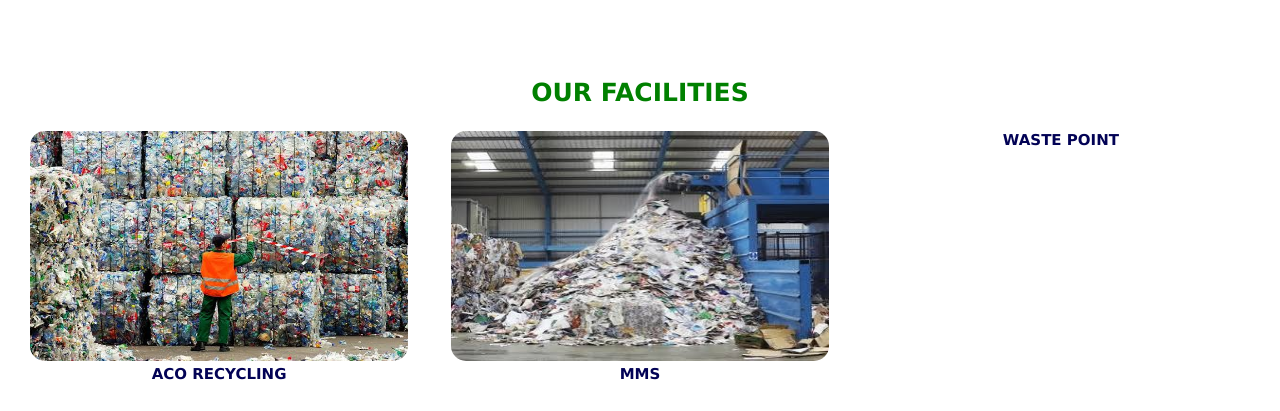
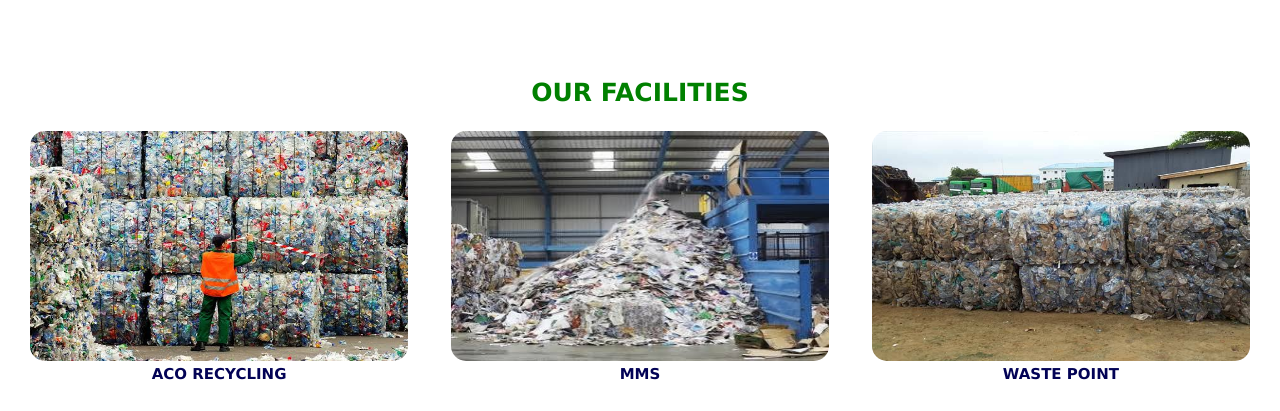
Before and after one commit to victoryoluchi291-design/recycling-website, a React (Vite) app: page / in a window 1280 px wide. Shown: the part 1120-1531 px from the top of the page. Built offline with nearby package versions, Linux system fonts and the light colour scheme.

Commit message:
added facility image

```diff
--- a/src/App.jsx
+++ b/src/App.jsx
@@ -1,7 +1,7 @@
 import React from 'react'
 import facilityimage from "./assets/image41.jpg.jpg"
 import facilityimage2 from "./assets/image42.jpg.jpg"
-// import facilityimage3 from "./assets/image43.jpg.jpg"
+import facilityimage3 from "./assets/image43.jpg.jpg"
 
 const App = () => {
   return (
@@ -51,15 +51,15 @@ const App = () => {
             <h1>OUR FACILITIES</h1>
             <div className="row">
                 <div className="facilities-col">
-                    <img src={facilityimage} alt="456"/>
+                    <img src={facilityimage}alt="456"/>
                     <h3>ACO RECYCLING</h3>
                 </div>
                 <div className="facilities-col">
-                    <img src={facilityimage2} alt="890"/>
+                    <img src={facilityimage2}alt="890"/>
                     <h3>MMS</h3>
                 </div>
                 <div className="facilities-col">
-                    {/* <img src={facilityimage3} alt="098"/> */}
+                    <img src={facilityimage3} alt="098"/>
                     <h3>WASTE POINT</h3>
                 </div>
             </div>
```
